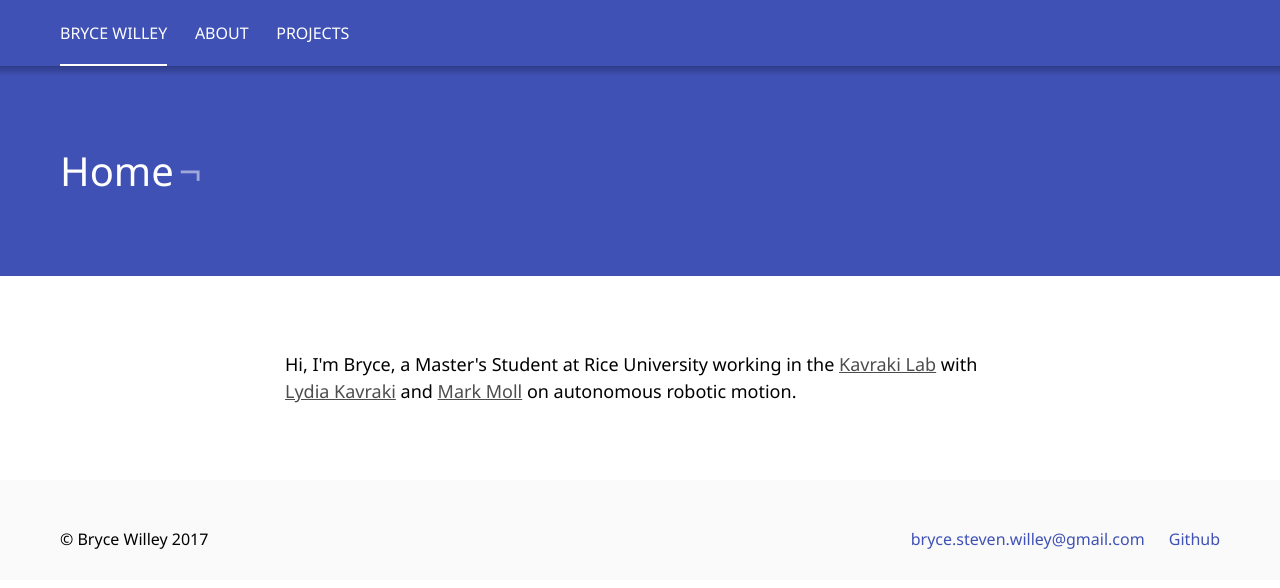
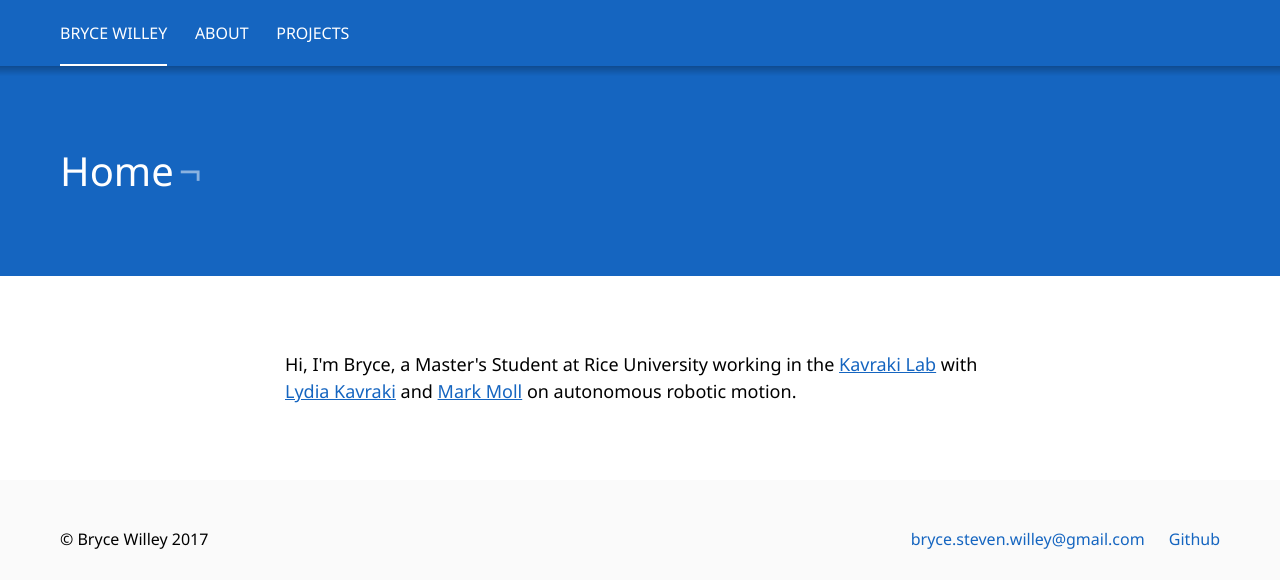
Before and after one commit to BryceStevenWilley/BryceStevenWilley.github.io, a Jekyll site: the page built from index.md, in a window 1280 px wide. Shown: the top 588 px of the page. Built offline with Jekyll 4.4.1, drawn with Linux system fonts in a browser that asks for light colours.

Commit message:
Themes work again, removed hack.

```diff
--- a/_sass/themes/_blue.scss
+++ b/_sass/themes/_blue.scss
@@ -2,7 +2,7 @@
    Blue Theme
    ========================================================================== */
 
-.t- {
+.t-blue{
 
   .c-navigation,
   .c-header {
```
